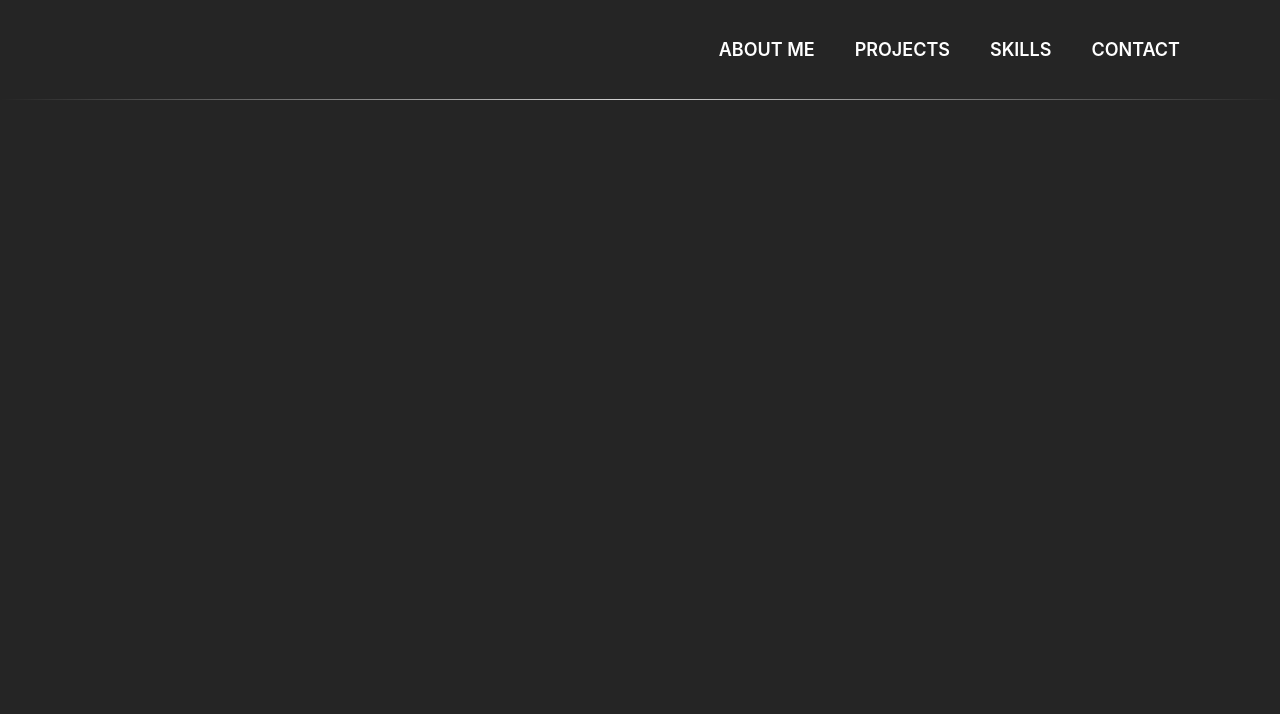
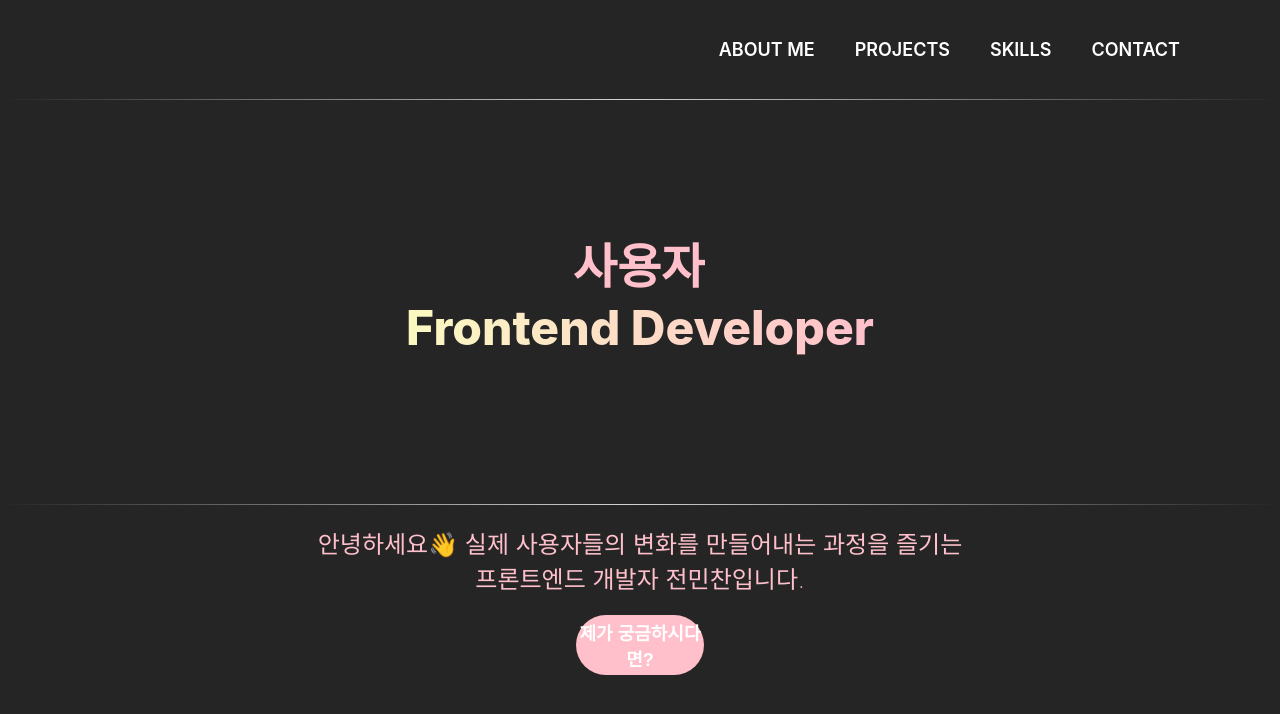
Before and after one commit to wjzlskxk/wjzlskxk.dev, a React (Create React App) app: page / in a window 1280 px wide. Shown: the top 714 px of the page. Built offline with nearby package versions, Linux system fonts and the light colour scheme.

Commit message:
feat :: AboutMe Page

```diff
--- a/src/App.tsx
+++ b/src/App.tsx
@@ -2,11 +2,13 @@ import React from 'react'
 import './style/global.scss'
 import './style/page.scss'
 import Header from './components/common/Header'
+import AboutMe from './components/AboutMe'
 
 function App() {
   return (
     <div className='App'>
       <Header />
+      <AboutMe />
     </div>
   )
 }
--- /dev/null
+++ b/src/components/AboutMe/index.tsx
@@ -0,0 +1,26 @@
+import React from 'react'
+import useAboutMe from '../../hooks/AboutMe/useAboutMe'
+import Divider from '../common/Divider'
+import './style.scss'
+
+const AboutMe = () => {
+  const { displayText } = useAboutMe()
+  return (
+    <div className='about-me-wrap'>
+      <div className='top'>
+        <h1 className='one-line typing'>{displayText}</h1>
+        <h1 className='dev-gradiant'>Frontend Developer</h1>
+      </div>
+      <Divider />
+      <div className='about-me-bottom'>
+        <span>
+          안녕하세요👋 실제 사용자들의 변화를 만들어내는 과정을 즐기는
+        </span>
+        <span>프론트엔드 개발자 전민찬입니다.</span>
+        <button>제가 궁금하시다면?</button>
+      </div>
+    </div>
+  )
+}
+
+export default AboutMe
--- /dev/null
+++ b/src/components/AboutMe/style.scss
@@ -0,0 +1,75 @@
+@use '/src/style/color/semantic.scss' as *;
+@use '/src/style/typography/typography.scss' as *;
+@use '/src/style/flex/flex.scss' as *;
+
+.about-me-wrap {
+  @include flex-column;
+  width: 100%;
+  height: 80%;
+
+  gap: 20px;
+}
+
+.top {
+  @include flex-column-center;
+  width: 100%;
+  height: 60%;
+}
+
+.one-line {
+  @include display0-black;
+  color: var(--Primary);
+}
+
+.typing {
+  font-family: inherit;
+  white-space: nowrap;
+  overflow: hidden;
+  border-right: 2px solid #fff;
+  animation: blink 0.8s step-end infinite;
+}
+
+@keyframes blink {
+  50% {
+    border-color: transparent;
+  }
+}
+
+.dev-gradiant {
+  @include display0-black;
+  width: fit-content;
+  height: fit-content;
+
+  background: linear-gradient(90deg, var(--Secondary) 0%, var(--Primary) 100%);
+  background-clip: text;
+  -webkit-background-clip: text;
+  -webkit-text-fill-color: transparent;
+}
+
+.about-me-bottom {
+  @include flex-column-center;
+
+  width: 100%;
+
+  span {
+    @include title2-thin;
+    color: var(--Primary);
+  }
+
+  button {
+    @include flex-row-center;
+    @include headline2-semibold;
+    width: 10%;
+    height: 60px;
+
+    border-radius: 30px;
+    background: var(--Primary);
+
+    margin-top: 20px;
+
+    color: var(--Static-White);
+    border: none;
+
+    cursor: pointer;
+  }
+}
--- /dev/null
+++ b/src/components/common/Divider/index.tsx
@@ -0,0 +1,8 @@
+import React from 'react'
+import './style.scss'
+
+const Divider = () => {
+  return <div className='divider' />
+}
+
+export default Divider
--- /dev/null
+++ b/src/components/common/Divider/style.scss
@@ -0,0 +1,10 @@
+.divider {
+  width: 100%;
+  height: 1px;
+  background: linear-gradient(
+    90deg,
+    rgba(0, 0, 0, 0) 0%,
+    rgba(255, 255, 255, 0.8) 49.04%,
+    rgba(0, 0, 0, 0) 100%
+  );
+}
--- a/src/components/common/Header/index.tsx
+++ b/src/components/common/Header/index.tsx
@@ -1,4 +1,5 @@
 import React from 'react'
+import Divider from '../Divider'
 import './style.scss'
 
 const Header = () => {
@@ -10,7 +11,7 @@ const Header = () => {
           <span key={idx}>{item}</span>
         ))}
       </div>
-      <div className='divider' />
+      <Divider />
     </div>
   )
 }
--- a/src/components/common/Header/style.scss
+++ b/src/components/common/Header/style.scss
@@ -21,14 +21,3 @@
 
   color: var(--Static-White);
 }
-
-.divider {
-  width: 100%;
-  height: 1px;
-  background: linear-gradient(
-    90deg,
-    rgba(0, 0, 0, 0) 0%,
-    rgba(255, 255, 255, 0.8) 49.04%,
-    rgba(0, 0, 0, 0) 100%
-  );
-}
--- /dev/null
+++ b/src/hooks/AboutMe/useAboutMe.ts
@@ -0,0 +1,36 @@
+import { useEffect, useState } from 'react'
+
+const useAboutMe = () => {
+  const phrases = ['사용자를 생각하는', '가치있는 서비스를 만드는']
+
+  const [displayText, setDisplayText] = useState<string>('')
+  const [currentPhraseIdx, setCurrentPhraseIdx] = useState<number>(0)
+  const [charIdx, setCharIdx] = useState<number>(0)
+
+  useEffect(() => {
+    const currentPhrase = phrases[currentPhraseIdx]
+
+    if (charIdx < currentPhrase.length) {
+      const typingTimeOut = setTimeout(() => {
+        setDisplayText((prev) => prev + currentPhrase[charIdx])
+        setCharIdx((prev) => prev + 1)
+      }, 150)
+
+      return () => clearTimeout(typingTimeOut)
+    } else {
+      const switchTimeOut = setTimeout(() => {
+        setCharIdx(0)
+        setDisplayText('')
+        setCurrentPhraseIdx((prev) => (prev + 1) % phrases.length)
+      }, 800)
+
+      return () => clearTimeout(switchTimeOut)
+    }
+  }, [charIdx, currentPhraseIdx, phrases])
+
+  return {
+    displayText,
+  }
+}
+
+export default useAboutMe
--- /dev/null
+++ b/src/style/flex/flex.scss
@@ -0,0 +1,17 @@
+@mixin flex-row-center {
+  display: flex;
+  align-items: center;
+  justify-content: center;
+}
+
+@mixin flex-column {
+  display: flex;
+  flex-direction: column;
+}
+
+@mixin flex-column-center {
+  display: flex;
+  flex-direction: column;
+  align-items: center;
+  justify-content: center;
+}
--- a/src/style/typography/typography.scss
+++ b/src/style/typography/typography.scss
@@ -1,3 +1,11 @@
+@font-face {
+  font-family: 'Pretendard-Thin';
+  src: url('https://fastly.jsdelivr.net/gh/Project-Noonnu/noonfonts_2107@1.1/Pretendard-Thin.woff')
+    format('woff');
+  font-weight: normal;
+  font-style: normal;
+}
+
 @font-face {
   font-family: 'Pretendard-Regular';
   src: url('https://fastly.jsdelivr.net/gh/Project-Noonnu/noonfonts_2107@1.1/Pretendard-Regular.woff')
@@ -28,6 +36,50 @@
     format('woff');
   font-weight: normal;
   font-style: normal;
+}
+
+@font-face {
+  font-family: 'Pretendard-Black';
+  src: url('https://fastly.jsdelivr.net/gh/Project-Noonnu/noonfonts_2107@1.1/Pretendard-Black.woff')
+    format('woff');
+  font-weight: normal;
+  font-style: normal;
+}
+
+@mixin display0-black {
+  font-size: 48px;
+  font-weight: 800;
+  letter-spacing: 0;
+}
+
+@mixin display0-bold {
+  font-size: 48px;
+  font-weight: 700;
+  letter-spacing: 0;
+}
+
+@mixin display0-semibold {
+  font-size: 48px;
+  font-weight: 600;
+  letter-spacing: 0;
+}
+
+@mixin display0-medium {
+  font-size: 48px;
+  font-weight: 500;
+  letter-spacing: 0;
+}
+
+@mixin display0-regular {
+  font-size: 48px;
+  font-weight: 400;
+  letter-spacing: 0;
+}
+
+@mixin display1-black {
+  font-size: 36px;
+  font-weight: 800;
+  letter-spacing: 0;
 }
 
 @mixin display1-bold {
@@ -123,6 +175,12 @@
 @mixin title2-regular {
   font-size: 24px;
   font-weight: 400;
+  letter-spacing: 0;
+}
+
+@mixin title2-thin {
+  font-size: 24px;
+  font-weight: 200;
   letter-spacing: 0;
 }
 
```
